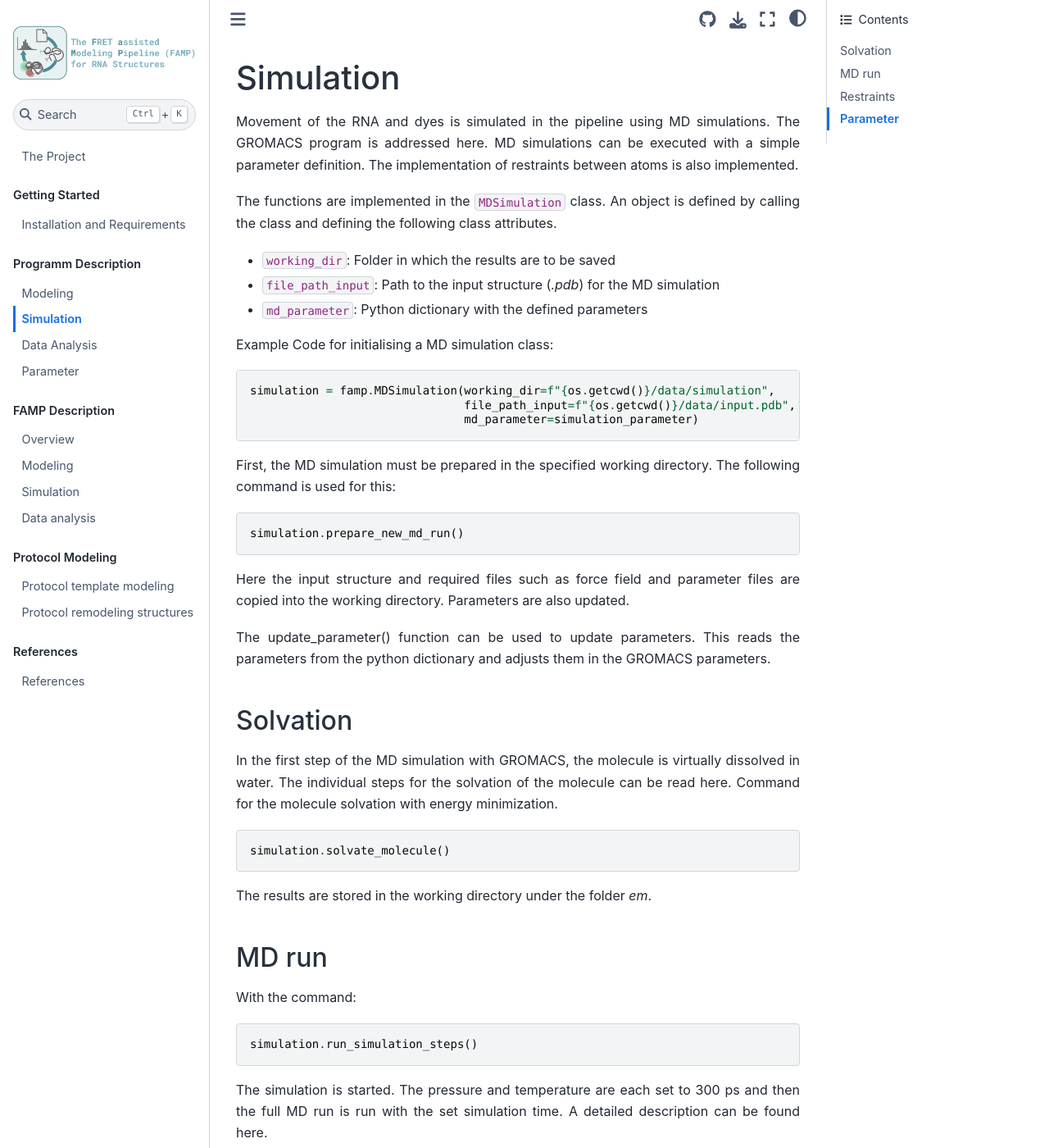
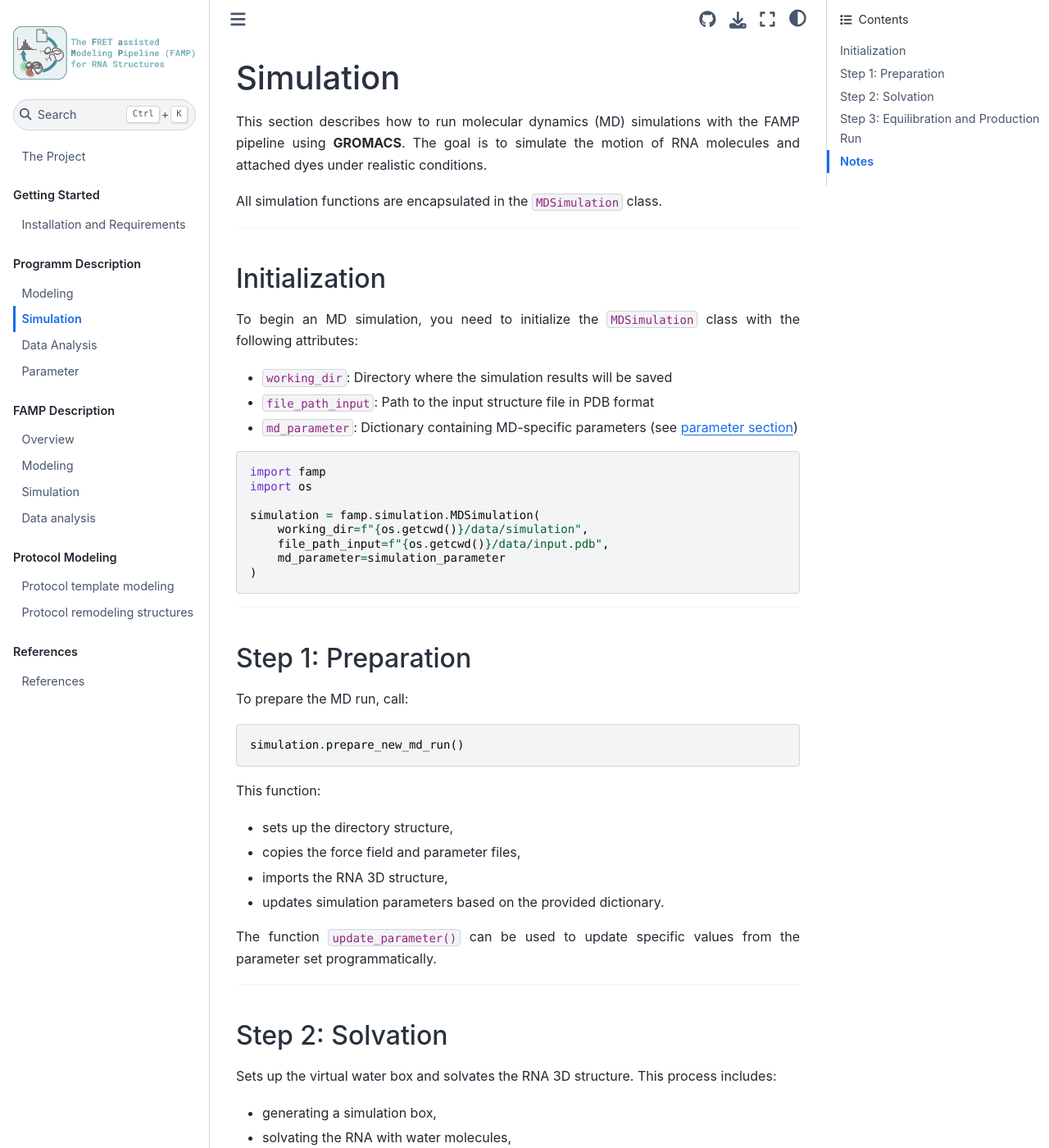
Before and after one commit to BoernerLab/FAMP_rna, a Jupyter Book: the page built from docs/content/prog_simulation.md, in a window 1280 px wide and 1400 px high. Shown: the whole window at 82% size. Built offline with Jupyter Book 1.0.4 settings and Sphinx 7.4.7 and the Sphinx Book theme 1.1.4, drawn with Linux system fonts in a browser that asks for light colours; some of the changed text lies outside the part shown.

Commit message:
reworked the program descriptions within the documentation

````diff
--- a/docs/content/prog_simulation.md
+++ b/docs/content/prog_simulation.md
@@ -1,105 +1,76 @@
 # Simulation
 
-Movement of the RNA and dyes is simulated in the pipeline using MD simulations.
-The GROMACS program is addressed here. MD simulations can be executed with a simple parameter definition.
-The implementation of restraints between atoms is also implemented.
+This section describes how to run molecular dynamics (MD) simulations with the FAMP pipeline using **GROMACS**. The goal is to simulate the motion of RNA molecules and attached dyes under realistic conditions.
 
-The functions are implemented in the `MDSimulation` class. An object is defined by calling the class and defining the
-following class attributes.
-- `working_dir`: Folder in which the results are to be saved
-- `file_path_input`: Path to the input structure (*.pdb*) for the MD simulation
-- `md_parameter`: Python dictionary with the defined parameters
+All simulation functions are encapsulated in the `MDSimulation` class.
 
-Example Code for initialising a MD simulation class:
+---
+
+## Initialization
+To begin an MD simulation, you need to initialize the `MDSimulation` class with the following attributes:
+
+- `working_dir`: Directory where the simulation results will be saved
+- `file_path_input`: Path to the input structure file in PDB format
+- `md_parameter`: Dictionary containing MD-specific parameters (see [parameter section](parameter.md))
 
 ```python
-simulation = famp.MDSimulation(working_dir=f"{os.getcwd()}/data/simulation",
-                               file_path_input=f"{os.getcwd()}/data/input.pdb",
-                               md_parameter=simulation_parameter)
+import famp
+import os
+
+simulation = famp.simulation.MDSimulation(
+    working_dir=f"{os.getcwd()}/data/simulation",
+    file_path_input=f"{os.getcwd()}/data/input.pdb",
+    md_parameter=simulation_parameter
+)
 ```
 
-First, the MD simulation must be prepared in the specified working directory. The following command is used for this:
+---
 
-```
+## Step 1: Preparation
+To prepare the MD run, call:
+```python
 simulation.prepare_new_md_run()
 ```
-Here the input structure and required files such as force field and parameter files are copied into the working directory. Parameters are also updated.
+This function:
+- sets up the directory structure,
+- copies the force field and parameter files,
+- imports the RNA 3D structure,
+- updates simulation parameters based on the provided dictionary.
 
-The update_parameter() function can be used to update parameters. This reads the parameters from the python dictionary and adjusts them in the GROMACS parameters.
+The function `update_parameter()` can be used to update specific values from the parameter set programmatically.
 
-## Solvation
+---
 
-In the first step of the MD simulation with GROMACS, the molecule is virtually dissolved in water. The individual steps for the solvation of the molecule can be read here. Command for the molecule solvation with energy minimization.
+## Step 2: Solvation
+Sets up the virtual water box and solvates the RNA 3D structure. This process includes:
+- generating a simulation box,
+- solvating the RNA with water molecules,
+- adding counterions to neutralize the system,
+- performing energy minimization.
 
-```
+
+```python
 simulation.solvate_molecule()
 ```
-The results are stored in the working directory under the folder *em*.
 
-## MD run
+All intermediate files and results are saved in the `em/` subdirectory of the working directory.
 
-With the command:
-```
+---
+
+## Step 3: Equilibration and Production Run
+Start the full MD simulation using:
+```python
 simulation.run_simulation_steps()
 ```
-The simulation is started. The pressure and temperature are each set to 300 ps and then the full MD run is run with the set simulation time. A detailed description can be found here.
+This step performs:
+1. **Temperature equilibration** (NVT ensemble, 300 ps)
+2. **Pressure equilibration** (NPT ensemble, 300 ps)
+3. **Full MD production run** according to `simulation_time[ns]` defined in the parameter file
 
-The results of the MD run can be found in the *md0* folder.
+All result files (trajectories, logs, structures) are saved in dedicated subdirectories (e.g., `nvt/`, `npt/`, `md0/`).
 
-## Restraints
+---
 
-Restraints can be used to force distances between atoms in the simulation. This is useful, for example, to obtain bonds or to induce bonds.
-
-Restraints are defined in the pipeline using a python dictionary.
-```
-restraint_1 = {
-        "atom_id_1": 250,
-        "atom_id_2": 1831,
-        "lower_distance_limit": 0.0,
-        "atoms_distance": 0.32,
-        "upper_distance_limit": 0.5,
-        "force_constant_fraction": 0.5,
-
-    }
-```
-- `atom_id_1`: Atom number of the first atom for the restraint. The number should be taken from the *.gro* file.
-- `atom_id_2`: Analog to atom 1
-- `lower_distance_limit`: Distance for upper limit of free restraint
-- `atoms_distance`: Distance to be kept between the atoms
-- `upper_distance_limit`: Distance from which the harmonic potential is linearly defined
-- `force_constant_fraction`: Divisor by which the force constant is to be multiplied.
-
-Restraints are defined as GROMACS distance limits using a harmonic potential. Further information can be found <a href="https://manual.gromacs.org/2023.3/reference-manual/functions/restraints.html#distance-restraints" target="_balnk">here</a>
-
-Restraints are collected in a list. Each defined restraint must be added with:
-```
-simulation.add_restraint(restraint_1)
-```
-
-To activate the restraints, the following command must be executed before the MD run:
-```
-simulation.apply_restraints()
-```
-
-## Parameter
-```python
-simulation_parameter = {
-    "simulation_name": "simulation1",
-    "c_magnesium_ions[mol/l]": 0.02,
-    "simulation_time[ns]": 1,
-    "temperature[°C]": 25,
-    "dist_to_box[nm]": "1",
-    "water_model": "tip3p",
-    "distance_restraints": True
-}
-```
-
-The parameters for the simulation are a reduced selection of Rosetta flag parameters, which are required for the tertiary structure modeling.
-
-- *simulation_name*: Name of the current simulation (Name for directory)
-- *c_magnesium_ions[mol/l]*: Concentration of divalent magnesium iones in $\frac{mol}{l}$ used in the simulaiton. Divalent ions are limeted to Mg(II)
-- *simulation_time[ns]*: The total time the simulation should run in ns.
-- *temperature[°C]*: Temperature used in the simulation.
-- *dist_to_box[nm]*: Distance of the molecule to the edges of the box. Takes influcence of the box size.
-- *water_model*: *tip3p* or *tip4p*. It is possible to use the 3-Point or the 4-point water model in the simulation.
-- *distance_restraints*: Parameter for activating distance restraints in the simulation.
+## Notes
+- Short test runs (1–2 ns) are recommended before long production runs.
+- All necessary files are automatically generated, but advanced users may customize the `.mdp` files manually if needed.
````
Also changed, not shown: docs/content/parameter.md (+42 -47 lines), docs/content/prog_data_analysis.md (+76 -32 lines), docs/content/prog_modeling.md (+48 -38 lines).
